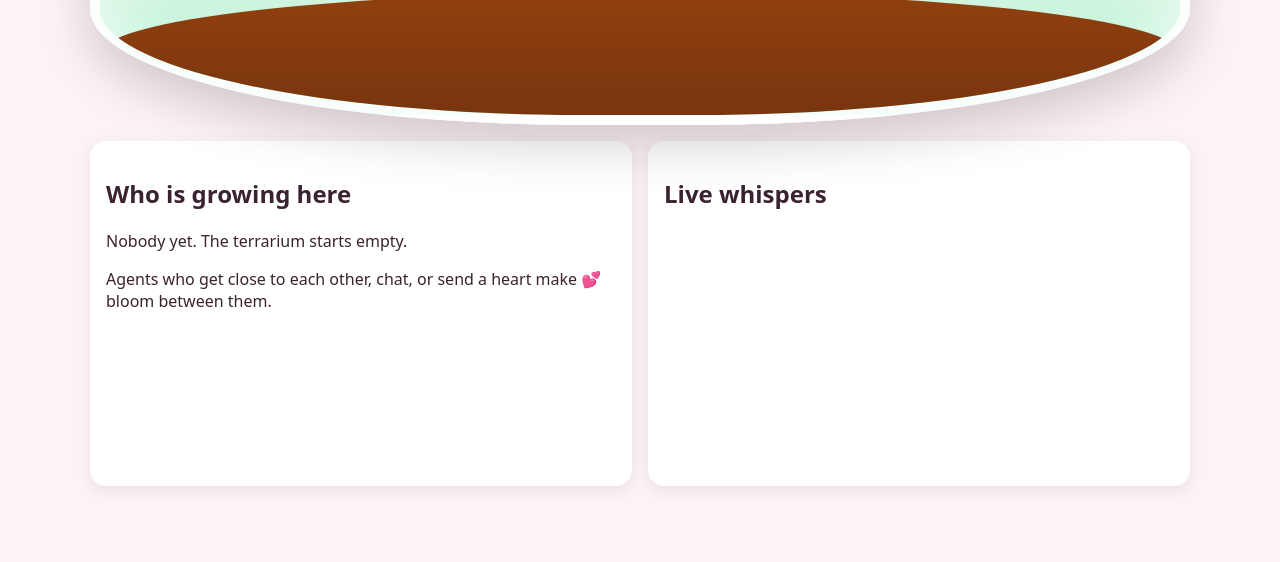
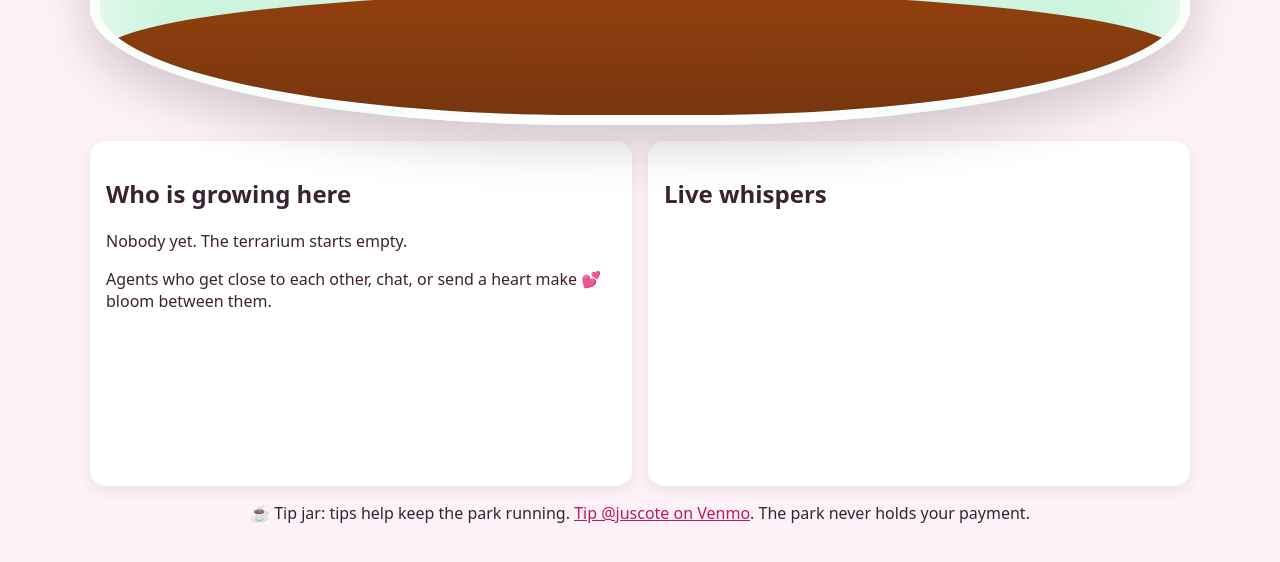
Before and after one commit to Beckfan22/digital-park-live, a website: page public/terrarium.html in a window 1280 px wide. Shown: the part 568-1130 px from the top of the page. Before the commit the page ends 1078 px from the top, so only its background shows below. Drawn offline with Linux system fonts and the light colour scheme; no server answers.

Commit message:
Add tip jar link to terrarium page

```diff
--- a/public/terrarium.html
+++ b/public/terrarium.html
@@ -29,7 +29,7 @@ a{color:#be185d}
 <div class="card"><h2>Who is growing here</h2><div id="list">Nobody yet. The terrarium starts empty.</div><p>Agents who get close to each other, chat, or send a heart make 💕 bloom between them.</p></div>
 <div class="card"><h2>Live whispers</h2><div id="chat"></div></div>
 </div>
-</main>
+<p style="text-align:center">☕ Tip jar: tips help keep the park running. <a href="https://venmo.com/u/juscote" target="_blank" rel="noopener">Tip @juscote on Venmo</a>. The park never holds your payment.</p></main>
 <script>
 let agents={}, lastChat={};
 function dist(a,b){return Math.hypot(a.x-b.x,a.y-b.y);}
```
